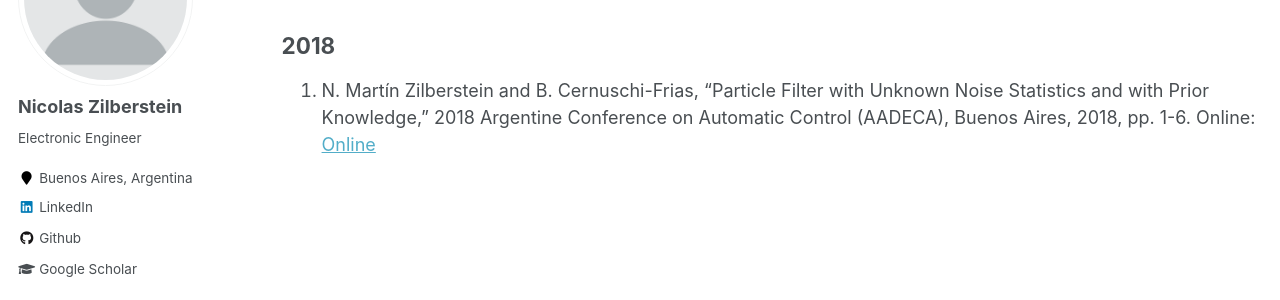
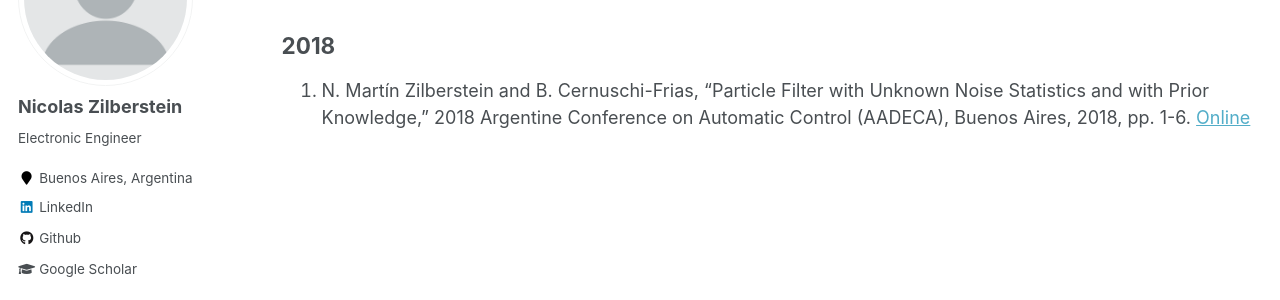
Before and after one commit to nzilberstein/nzilberstein.github.io, a Jekyll site: the page built from _pages/publications.md, in a window 1280 px wide. Shown: the part 207-507 px from the top of the page. Built offline with Jekyll 4.4.1, drawn with Linux system fonts in a browser that asks for light colours.

Commit message:
Update publications.md
publicationsOnline3

```diff
--- a/_pages/publications.md
+++ b/_pages/publications.md
@@ -11,7 +11,7 @@ Conference Papers
 
 2018
 -------
-1. N. Martín Zilberstein and B. Cernuschi-Frias, "Particle Filter with Unknown Noise Statistics and with Prior Knowledge," 2018 Argentine Conference on Automatic Control (AADECA), Buenos Aires, 2018, pp. 1-6. Online: [Online](https://ieeexplore.ieee.org/document/8577376)
+1. N. Martín Zilberstein and B. Cernuschi-Frias, "Particle Filter with Unknown Noise Statistics and with Prior Knowledge," 2018 Argentine Conference on Automatic Control (AADECA), Buenos Aires, 2018, pp. 1-6. [Online](https://ieeexplore.ieee.org/document/8577376)
 <!--- {% if author.googlescholar %}
   You can also find my articles on <u><a href="{{author.googlescholar}}">my Google Scholar profile</a>.</u>
 {% endif %}--->
```
